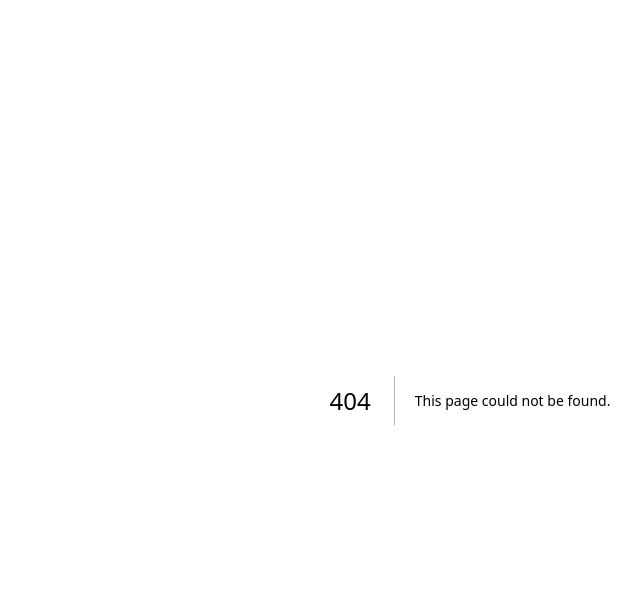
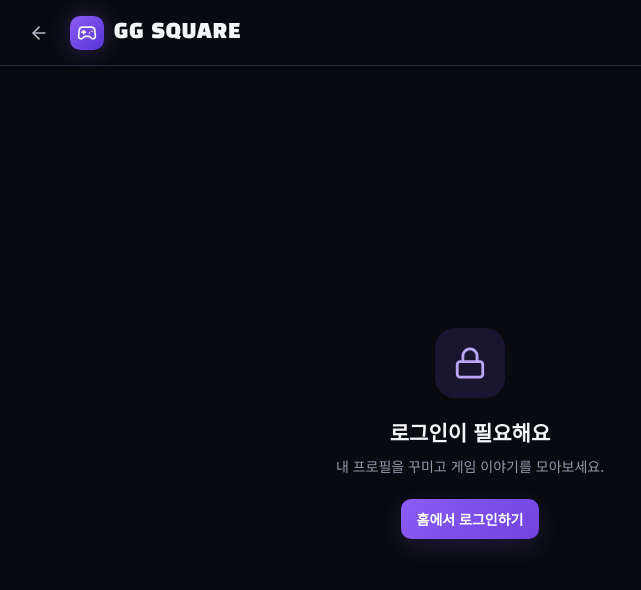
Before and after one commit to co01102/gg-square, a Next.js app: page /profile in a window 1280 px wide. Before the commit this address had no page. Shown: the top 590 px of the page, without its empty margins (170-811 px from the left). Built offline with nearby package versions, Linux system fonts and the light colour scheme; no server answers.

Commit message:
Add app/profile/page.tsx

```diff
--- /dev/null
+++ b/app/profile/page.tsx
@@ -0,0 +1,23 @@
+import Link from "next/link";
+import { ArrowLeft, Gamepad2 } from "lucide-react";
+import { createClient } from "@/lib/supabase/server";
+import { ProfileEditor } from "@/components/profile-editor";
+
+export const dynamic = "force-dynamic";
+
+export default async function ProfilePage() {
+  const supabase = await createClient();
+  const user = supabase ? (await supabase.auth.getUser()).data.user : null;
+  const profile = user && supabase
+    ? (await supabase.from("profiles").select("*").eq("id", user.id).single()).data
+    : null;
+  return (
+    <main className="profile-page">
+      <header className="simple-header">
+        <Link href="/" className="icon-button" aria-label="홈으로"><ArrowLeft size={20} /></Link>
+        <Link href="/" className="brand"><span><Gamepad2 size={20} /></span> GG SQUARE</Link>
+      </header>
+      <ProfileEditor user={user ? { id: user.id, email: user.email || "" } : null} profile={profile} />
+    </main>
+  );
+}
```
